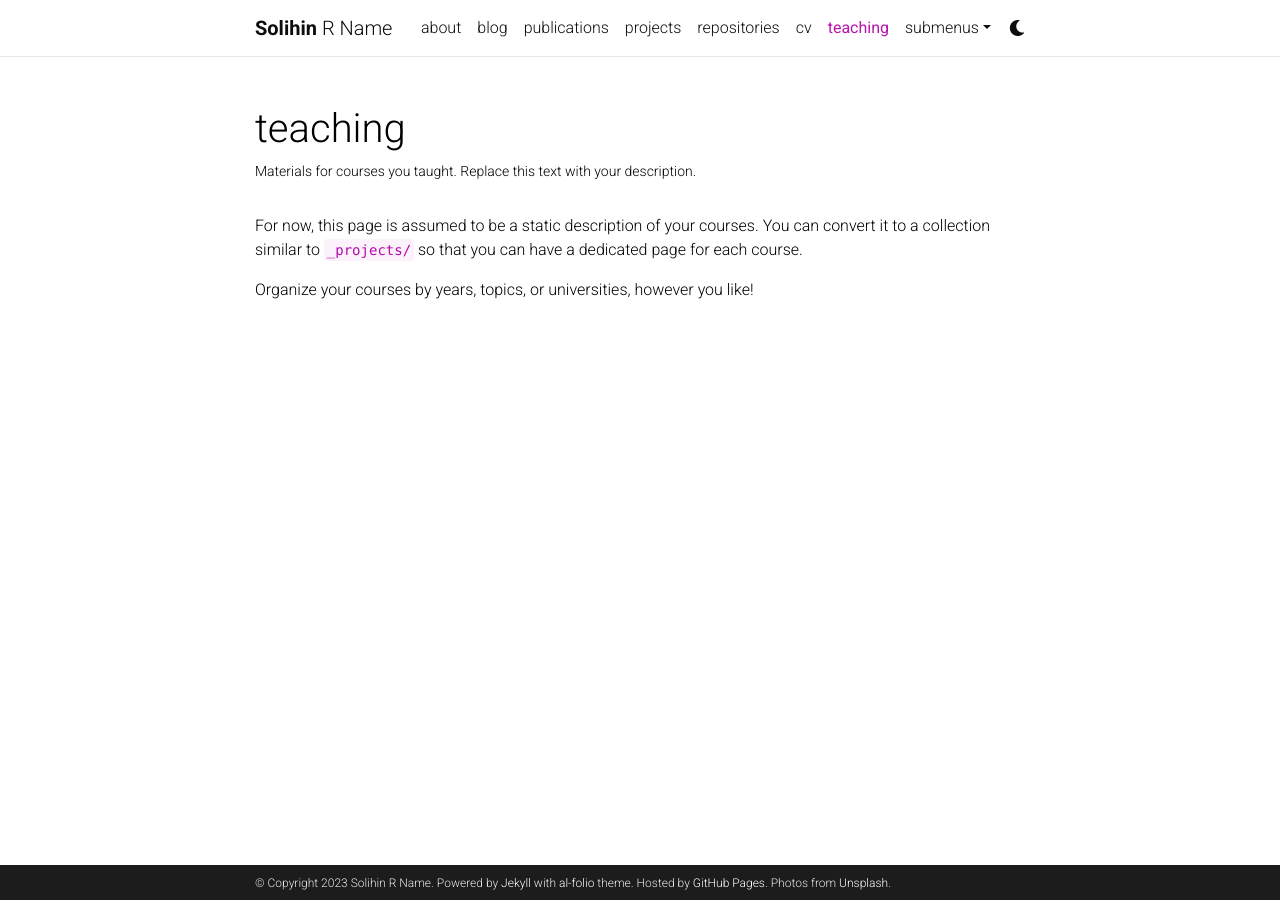
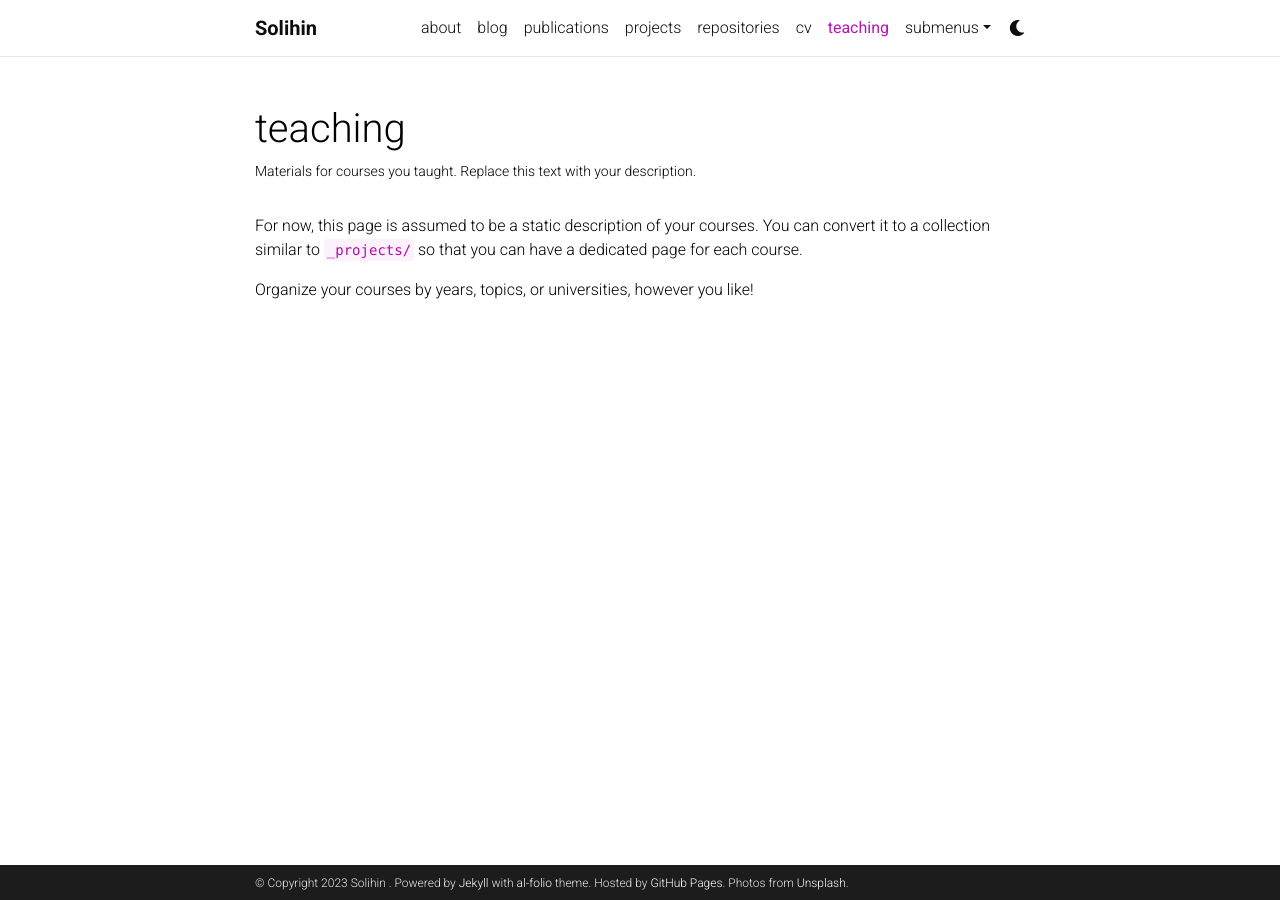
Before and after one commit to Solihinn17/Solihinn17.github.io, a Jekyll site: the page built from _pages/teaching.md, in a window 1280 px wide. Built offline with Jekyll 4.4.1, drawn with Linux system fonts in a browser that asks for light colours; comment, search, counter and statistics services are not loaded; a style sheet for code colours, icons or effects is not loaded.

Commit message:
write my name

```diff
--- a/_config.yml
+++ b/_config.yml
@@ -4,9 +4,9 @@
 
 title: blank # the website title (if blank, full name will be used instead)
 first_name: Solihin
-middle_name: R
-last_name: Name
-email: you@example.com
+middle_name:
+last_name:
+email: solihinpranoto@gmail.com
 description: > # the ">" symbol means to ignore newlines until "footer_text:"
   A simple, whitespace theme for academics. Based on [*folio](https://github.com/bogoli/-folio) design.
 footer_text: >
```
